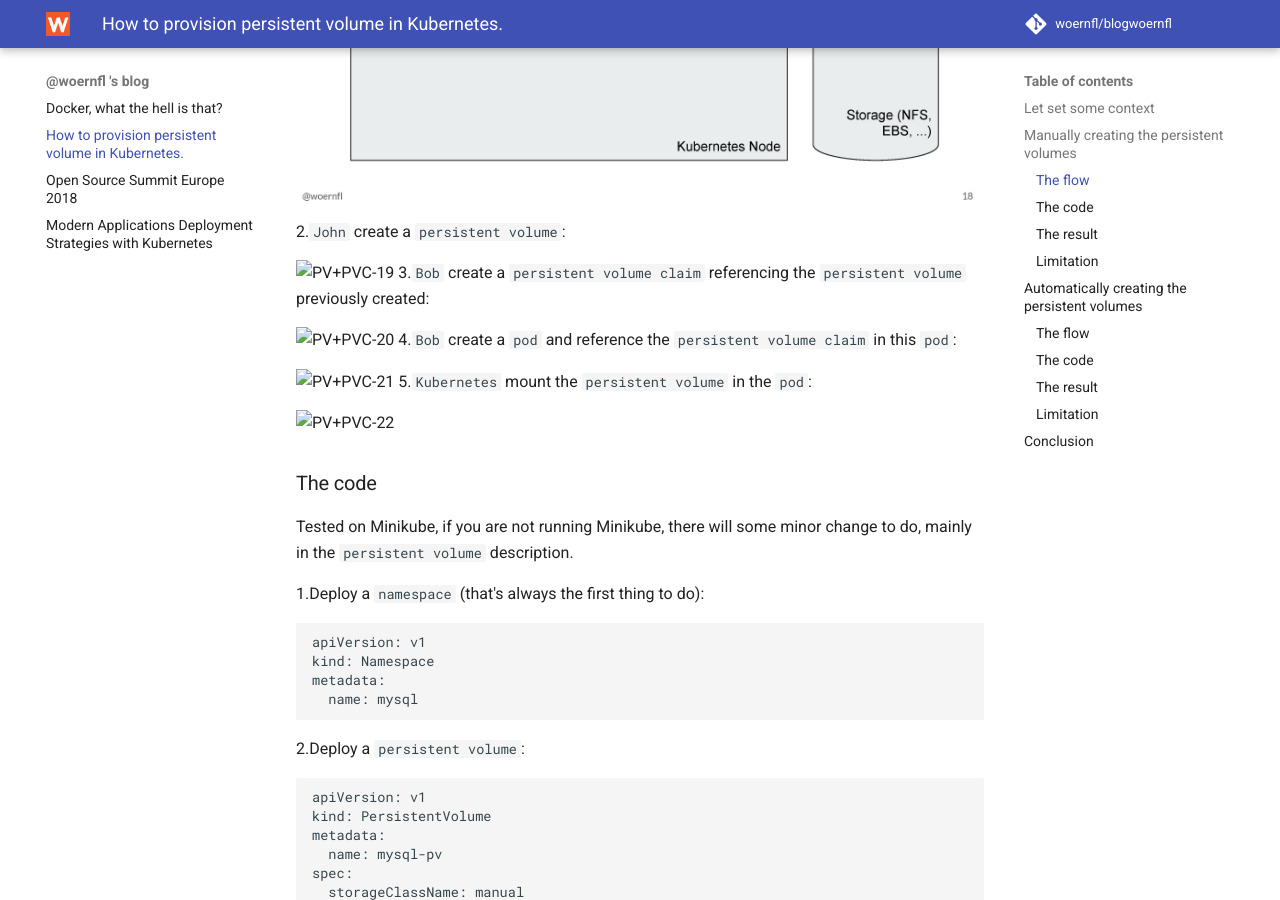
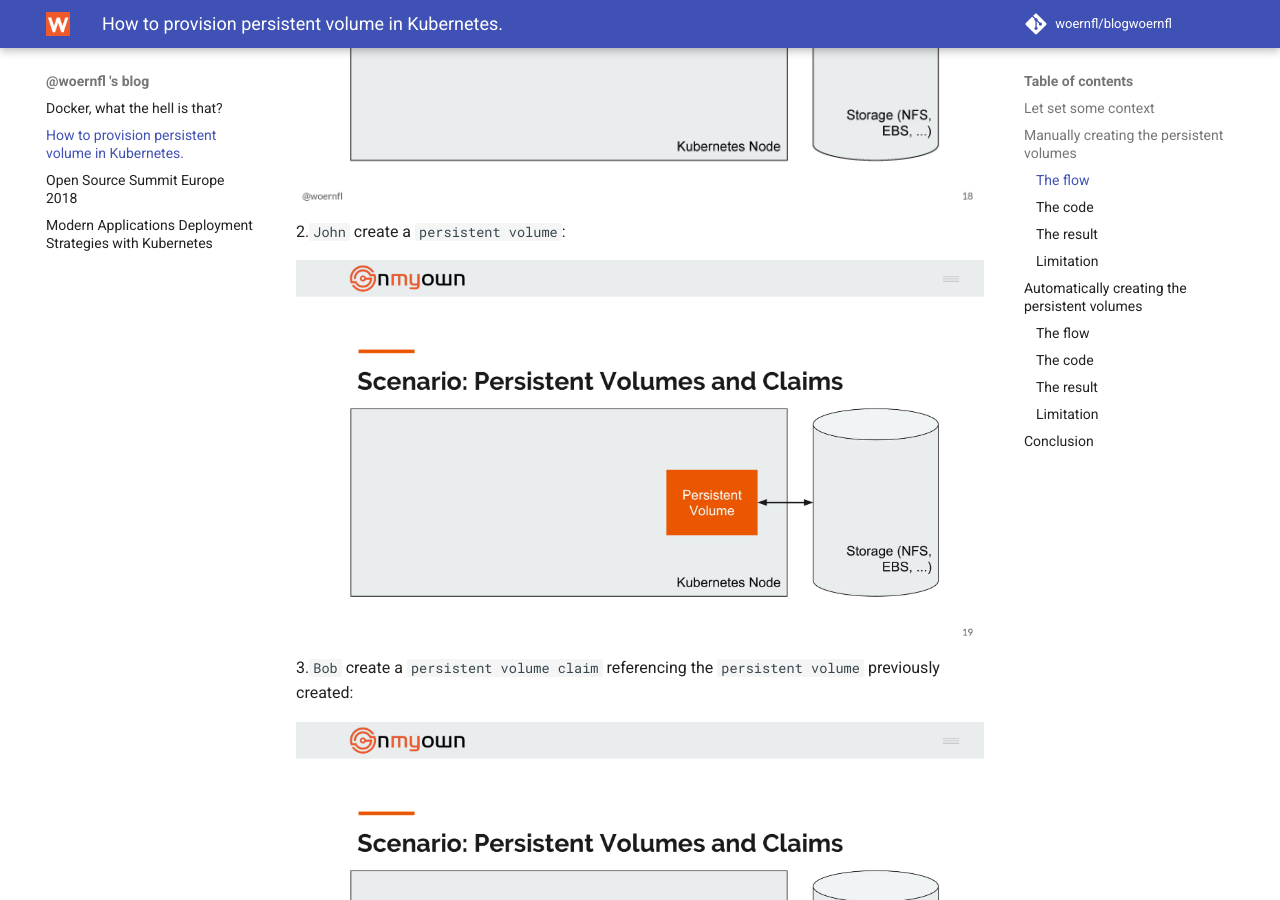
Before and after one commit to woernfl/blogwoernfl, an MkDocs documentation site: the page built from docs/2018-09-20-How-to-provision-persistent-volume-in-Kubernetes.md, in a window 1280 px wide and 900 px high, scrolled down 1538 px. Built offline with MkDocs 1.6.1 and Material for MkDocs 9.7.7, drawn with Linux system fonts in a browser that asks for light colours; comment, search, counter and statistics services are not loaded.

Commit message:
Change img path
Signed-off-by: Florian Woerner <florian.woerner@onmyown.io>

```diff
--- a/docs/2018-09-20-How-to-provision-persistent-volume-in-Kubernetes.md
+++ b/docs/2018-09-20-How-to-provision-persistent-volume-in-Kubernetes.md
@@ -34,16 +34,16 @@ So here is how the provisioning process work in this situation:
 ![PV+PVC-18](assets/images/posts/2018-09-20-How-to-provision-persistent-volume-in-Kubernetes/PV+PVC-18.jpg)
 2.`John` create a `persistent volume`:
 
-![PV+PVC-19]({{ site.baseurl }}/assets/images/posts/2018-09-20-How-to-provision-persistent-volume-in-Kubernetes/PV+PVC-19.jpg)
+![PV+PVC-19](assets/images/posts/2018-09-20-How-to-provision-persistent-volume-in-Kubernetes/PV+PVC-19.jpg)
 3.`Bob` create a `persistent volume claim` referencing the `persistent volume` previously created:
 
-![PV+PVC-20]({{ site.baseurl }}/assets/images/posts/2018-09-20-How-to-provision-persistent-volume-in-Kubernetes/PV+PVC-20.jpg)
+![PV+PVC-20](assets/images/posts/2018-09-20-How-to-provision-persistent-volume-in-Kubernetes/PV+PVC-20.jpg)
 4.`Bob` create a `pod` and reference the `persistent volume claim` in this `pod`:
 
-![PV+PVC-21]({{ site.baseurl }}/assets/images/posts/2018-09-20-How-to-provision-persistent-volume-in-Kubernetes/PV+PVC-21.jpg)
+![PV+PVC-21](assets/images/posts/2018-09-20-How-to-provision-persistent-volume-in-Kubernetes/PV+PVC-21.jpg)
 5.`Kubernetes` mount the `persistent volume` in the `pod`:
 
-![PV+PVC-22]({{ site.baseurl }}/assets/images/posts/2018-09-20-How-to-provision-persistent-volume-in-Kubernetes/PV+PVC-22.jpg)
+![PV+PVC-22](assets/images/posts/2018-09-20-How-to-provision-persistent-volume-in-Kubernetes/PV+PVC-22.jpg)
 
 ### The code
 
@@ -176,22 +176,22 @@ So here is how the provisioning process work in this situation:
 
 1.Again, `BigCo` has a `Kubernetes` cluster and a storage backend up and running. They can both communicate together:
 
-![DP-24]({{ site.baseurl }}/assets/images/posts/2018-09-20-How-to-provision-persistent-volume-in-Kubernetes/DP-24.jpg)
+![DP-24](assets/images/posts/2018-09-20-How-to-provision-persistent-volume-in-Kubernetes/DP-24.jpg)
 2.`John` create one or many `storage class`, you can see `storage class` as type of storage (SSD, HDD, ...):
 
-![DP-25]({{ site.baseurl }}/assets/images/posts/2018-09-20-How-to-provision-persistent-volume-in-Kubernetes/DP-25.jpg)
+![DP-25](assets/images/posts/2018-09-20-How-to-provision-persistent-volume-in-Kubernetes/DP-25.jpg)
 3.`Bob` create a `persistent volume claim` referring this time to one of the `storage class`:
 
-![DP-26]({{ site.baseurl }}/assets/images/posts/2018-09-20-How-to-provision-persistent-volume-in-Kubernetes/DP-26.jpg)
+![DP-26](assets/images/posts/2018-09-20-How-to-provision-persistent-volume-in-Kubernetes/DP-26.jpg)
 4.`Kubernetes` create the `persistent volume` based on the `persistent volume claim` and the `storage class` chosen:
 
-![DP-27]({{ site.baseurl }}/assets/images/posts/2018-09-20-How-to-provision-persistent-volume-in-Kubernetes/DP-27.jpg)
+![DP-27](assets/images/posts/2018-09-20-How-to-provision-persistent-volume-in-Kubernetes/DP-27.jpg)
 5.`Bob` create a `pod` and reference the `persistent volume claim` in the `pod`:
 
-![DP-28]({{ site.baseurl }}/assets/images/posts/2018-09-20-How-to-provision-persistent-volume-in-Kubernetes/DP-28.jpg)
+![DP-28](assets/images/posts/2018-09-20-How-to-provision-persistent-volume-in-Kubernetes/DP-28.jpg)
 6.`Kubernetes` mount the `persistent volume` in the `pod`:
 
-![DP-29]({{ site.baseurl }}/assets/images/posts/2018-09-20-How-to-provision-persistent-volume-in-Kubernetes/DP-29.jpg)
+![DP-29](assets/images/posts/2018-09-20-How-to-provision-persistent-volume-in-Kubernetes/DP-29.jpg)
 
 ### The code
 
```
